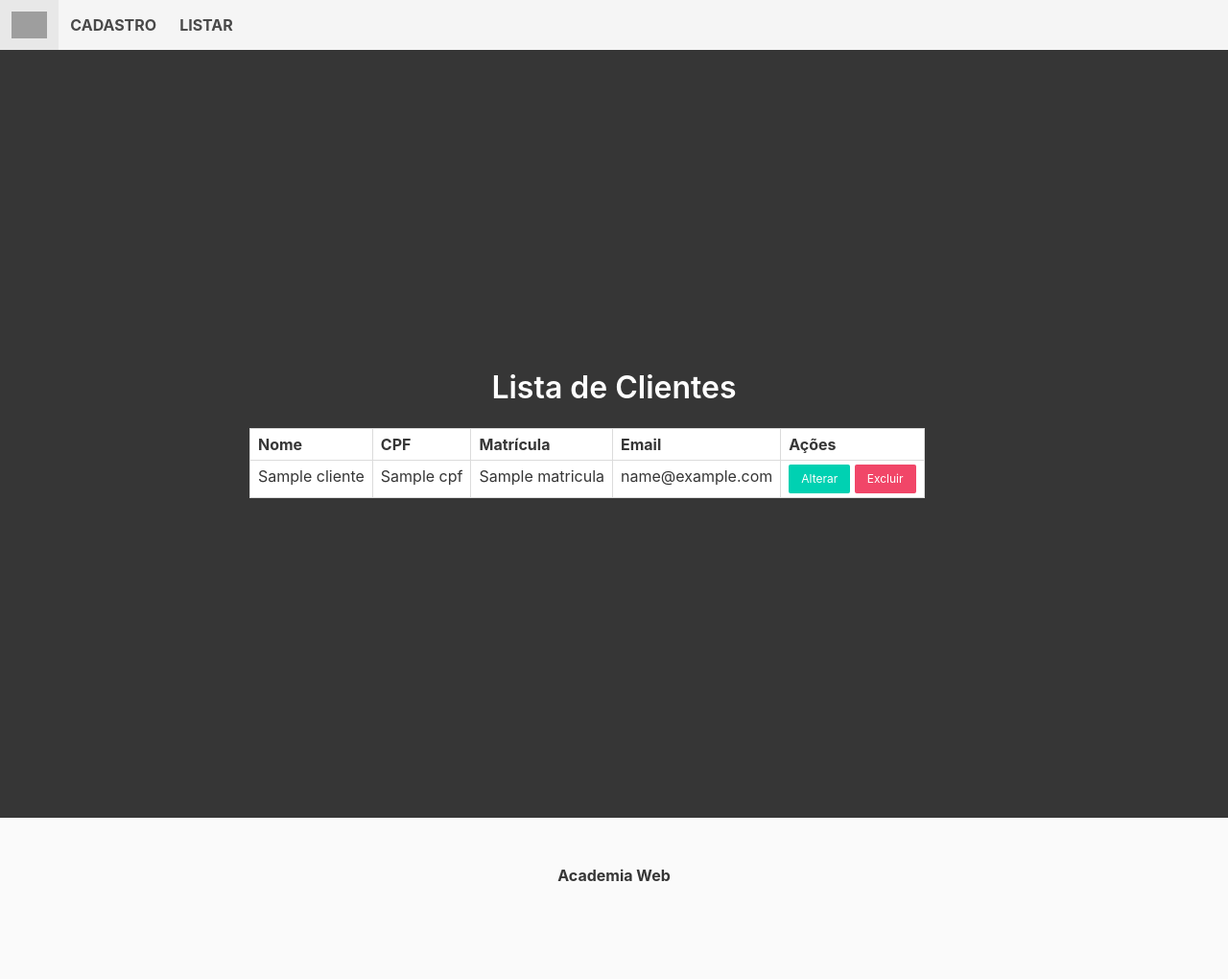
After one commit to Kenjix/Projeto-AcademiaWeb, a Spring app: template app/src/main/resources/templates/ListagemClientes.html in a window 1280 px wide. The commit adds this page. Shown: the whole page at 96% size. Run offline with Thymeleaf, Linux system fonts and the light colour scheme; the template is opened without the code that fills it: most values are stand-ins (such as "Sample title", 1, 10 or a date in 2020); data that the repository does not hold is empty; grey boxes are pictures that could not be loaded.

Commit message:
Tela de listagem e algumas correções

```diff
--- a/app/src/main/java/com/example/academia/model/Cliente.java
+++ b/app/src/main/java/com/example/academia/model/Cliente.java
@@ -19,7 +19,7 @@ public class Cliente  {
     @Column(nullable = false, length = 60)
     private String nome;
 
-    @Column(unique = true, nullable = false, length = 11)
+    @Column(unique = true, nullable = false, length = 15)
     private String cpf;
 
     @Column(unique = true, nullable = false)
--- /dev/null
+++ b/app/src/main/resources/templates/ListagemClientes.html
@@ -0,0 +1,39 @@
+<!DOCTYPE html>
+<html lang="pt-br" xmlns:th="http://www.w3.org/1999/xhtml" th:replace="~{template :: layout (~{:: body})}">
+<body>
+<section class="hero is-dark is-fullheight">
+  <div class="hero-body">
+    <div class="container">
+      <div class="columns">
+        <div class="column is-offset-2 is-8">
+          <h1 class="title has-text-centered">Lista de Clientes</h1>
+          <table class="table is-bordered is-striped is-narrow is-hoverable">
+            <thead>
+            <tr>
+              <th>Nome</th>
+              <th>CPF</th>
+              <th>Matrícula</th>
+              <th>Email</th>
+              <th>Ações</th>
+            </tr>
+            </thead>
+            <tbody>
+            <tr th:each="cliente : ${clientes}">
+              <td th:text="${cliente.nome}"></td>
+              <td th:text="${cliente.cpf}"></td>
+              <td th:text="${cliente.matricula}"></td>
+              <td th:text="${cliente.email}"></td>
+              <td>
+                <a class="button is-small is-primary" th:href="@{/cliente/Cliente/{id}(id=${cliente.id})}">Alterar</a>
+                <a class="button is-small is-danger" th:href="@{/cliente/excluir/{id}(id=${cliente.id})}">Excluir</a>
+              </td>
+            </tr>
+            </tbody>
+          </table>
+        </div>
+      </div>
+    </div>
+  </div>
+</section>
+</body>
+</html>
--- a/app/src/main/resources/templates/template.html
+++ b/app/src/main/resources/templates/template.html
@@ -15,14 +15,14 @@
 <header>
     <nav class="navbar is-light" role="navigation" aria-label="main navigation">
         <div class="navbar-brand">
-            <a class="navbar-item" href="http://localhost:8080/pessoa/cadastrar">
+            <a class="navbar-item" href="http://localhost:8080/cliente/cadastrar">
                 <img th:src="@{/images/UFN.png}" alt="UFN logo" height="28">
             </a>
 
             <div id="navbarBasicExample" class="navbar-menu">
                 <div class="navbar-start">
-                    <a class="navbar-item" href="http://localhost:8080/pessoa/cadastrar"><strong>CADASTRO</strong></a>
-                    <a class="navbar-item" href="http://localhost:8080/pessoa/listar"><strong>LISTAR</strong></a>
+                    <a class="navbar-item" href="http://localhost:8080/cliente/cadastrar"><strong>CADASTRO</strong></a>
+                    <a class="navbar-item" href="http://localhost:8080/cliente/listar"><strong>LISTAR</strong></a>
                 </div>
             </div>
         </div>
```
Also changed, not shown: app/src/main/java/com/example/academia/controller/ClienteControler.java (+7 -5 lines).
